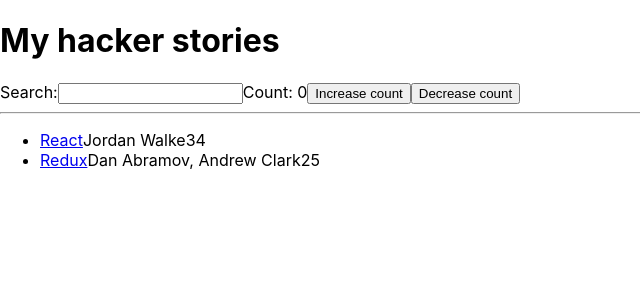
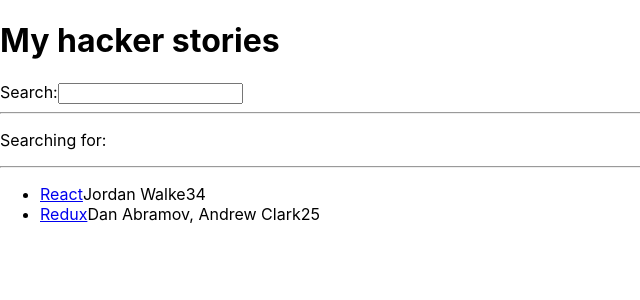
Before and after one commit to removgeorgi/react-practice, a React (Create React App) app: page / in a window 1280 px wide. Shown: the top 300 px of the page, without its empty margins (0-640 px from the left). Built offline with nearby package versions, Linux system fonts and the light colour scheme.

Commit message:
Added callback handler in Search to App

```diff
--- a/src/App.js
+++ b/src/App.js
@@ -20,13 +20,17 @@
       num_comments: 2,
       points: 5,
       objectID: 1,
-    },
+    }
   ];
+    const handleSearch = (event) => {
+      console.log(event.target.value);
+    };
+
     return (
     <div>
       <h1>My hacker stories</h1>
 
-    <Search />
+  <Search onSearch={handleSearch} />
 
     <hr />
 
@@ -44,42 +48,39 @@
       </ul>
 );
 
-const Search = () => {
-    const [count,setCount] = React.useState(0);
+const Search = (props) => {
+  const [searchTerm,setSearchTerm] = React.useState('');
 
-    function handleChange(event){
-      console.log(event);
+    const handleChange = (event) => {
+      setSearchTerm(event.target.value);
+
+      props.onSearch(event);
     }
 
-    function handleCount(delta){
-      setCount(count + delta);
-    }
+    // const handleChange = (event)=>{
+    //   console.log(event.target.value);
 
-    function handleCLick(){
+
+
+    const handleCLick = () =>{
       console.log('Button click...');
     }
 
     return(
-      <div>
   <div>
     <label htmlFor="search">Search:</label>
     <input id="search" type="text" onChange={handleChange}/>
       {/* onChange attribute is needed first to add logging events of what was inputted
       and second to add synthetic events which prevents native browser behavior
       (e.g. refreshing a page after the user clicks a form's submit button) */}
-    Count: {count}
-
-    <button id="search" type="button" onClick= {() => handleCount(1)} >
-    Increase count
-    </button>
-    <button id="search" type="button" onClick= {() => handleCount(-1)} >
-    Decrease count
-    </button>
-
-  </div>
+    <hr />
+    <p>
+    Searching for:<strong>{searchTerm}</strong>
+    </p>
   </div>
   );
 };
+
 
 const Item = (props) => (
   <li key={props.item.objectID}>
@@ -92,5 +93,9 @@
   </li>
 );
 
+const foo = ['one','two','three'];
+const [red,yellow,green] = foo;
+
+console.log(red);
 
 export default App;
```
